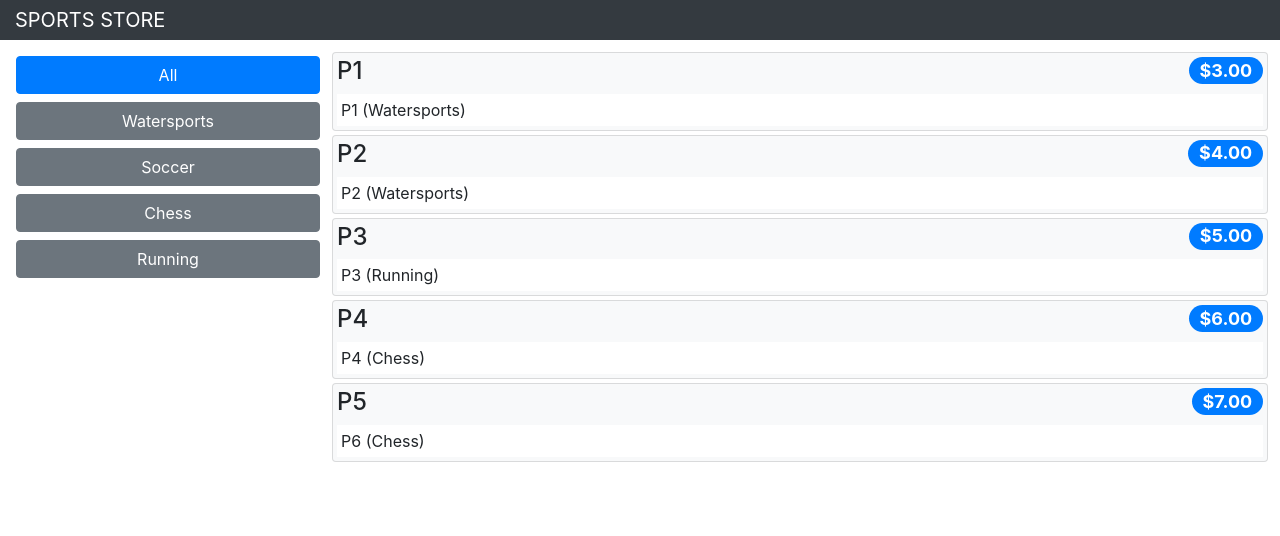
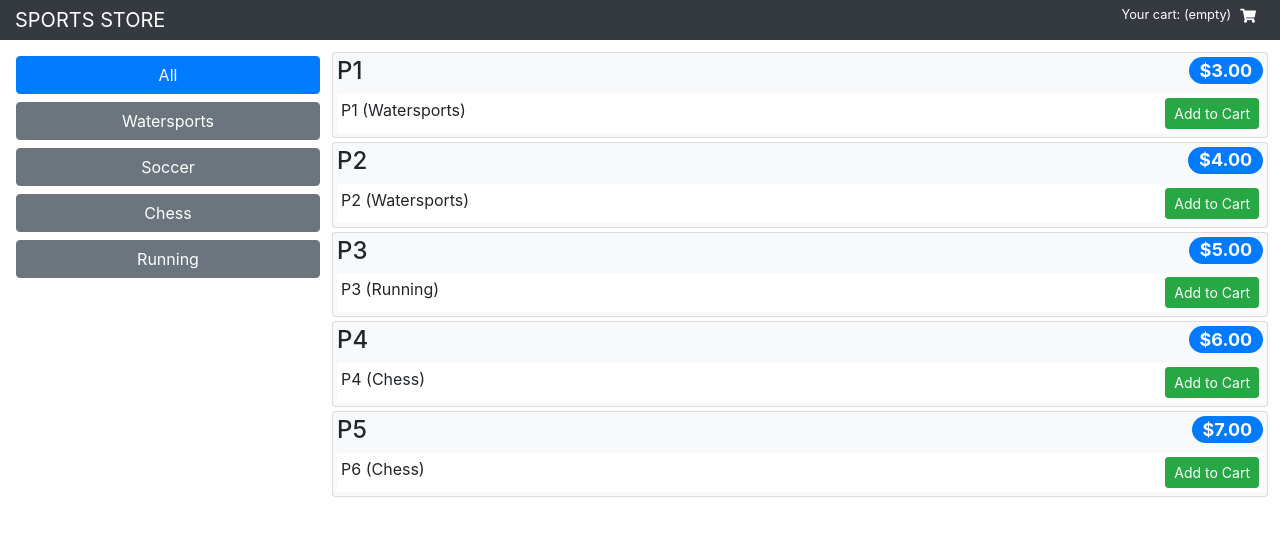
Before and after one commit to ILLYAKO/pro-react, a React (Create React App) app in the folder sportsstore/: page /shop/products in a window 1280 px wide. Shown: the top 536 px of the page. Built offline with nearby package versions, Linux system fonts and the light colour scheme.

Commit message:
added CartActionCreator

```diff
--- /dev/null
+++ b/sportsstore/src/shop/CartSummary.js
@@ -0,0 +1,35 @@
+import React, { Component } from "react";
+import { Link } from "react-router-dom";
+export class CartSummary extends Component {
+    getSummary = () => {
+        if (this.props.castItems > 0) {
+            return (
+                <span>
+                    {this.props.cartItems} item(s), $
+                    {this.props.cartPrice.toFixed(2)}
+                </span>
+            );
+        } else {
+            return <span> Your cart: (empty)</span>;
+        }
+    };
+
+    getLinkClasses = () => {
+        return `btn btn-sm bg-dark text-white
+        ${this.props.cartItems === 0 ? "disabled" : ""}`;
+    };
+
+    render() {
+        return (
+            <div className="float-right">
+                <small>
+                    {this.getSummary()}
+                    <Link className={this.getLinkClasses()} to="/shop/cart">
+                        <i className="fa fa-shopping-cart"></i>
+                    </Link>
+                </small>
+            </div>
+        );
+    }
+}
+//121
--- a/sportsstore/src/shop/ProductList.js
+++ b/sportsstore/src/shop/ProductList.js
@@ -12,9 +12,17 @@ export class ProductList extends Component {
                         ${p.price.toFixed(2)}
                     </span>
                 </h4>
-                <div className="card-text bg-white p-1">{p.description}</div>
+                <div className="card-text bg-white p-1">
+                    {p.description}
+                    <button
+                        className="btn btn-success btn-sm float-right"
+                        onClick={() => this.props.addToCart(p)}
+                    >
+                        Add to Cart
+                    </button>
+                </div>
             </div>
         ));
     }
 }
-//108
+// p. 124
--- a/sportsstore/src/shop/Shop.js
+++ b/sportsstore/src/shop/Shop.js
@@ -1,6 +1,8 @@
 import React, { Component } from "react";
 import { CategoryNavigation } from "./CategoryNavigation";
 import { ProductList } from "./ProductList";
+import { CartSummary } from "./CartSummary";
+
 export class Shop extends Component {
     render() {
         return (
@@ -8,6 +10,7 @@ export class Shop extends Component {
                 <div className="row">
                     <div className="col bg-dark text-white">
                         <div className="navbar-brand">SPORTS STORE</div>
+                        <CartSummary {...this.props} />
                     </div>
                 </div>
                 <div className="row">
--- a/sportsstore/src/shop/ShopConnector.js
+++ b/sportsstore/src/shop/ShopConnector.js
@@ -4,9 +4,21 @@ import { connect } from "react-redux";
 import { loadData } from "../data/ActionCreators";
 import { DataTypes } from "../data/Types";
 import { Shop } from "./Shop";
+import {
+    addToCart,
+    updateCartQuantity,
+    removeFromCart,
+    clearCart,
+} from "../data/CartActionCreators";
 
-const mapStateToProps = (dataStore1) => ({ ...dataStore1 });
-const mapDispatchToProps = { loadData };
+const mapStateToProps = (dataStore) => ({ ...dataStore });
+const mapDispatchToProps = {
+    loadData,
+    addToCart,
+    updateCartQuantity,
+    removeFromCart,
+    clearCart,
+};
 
 const filterProducts = (products = [], category) =>
     !category || category === "All"
```
Also changed, not shown: sportsstore/src/data/CartActionCreators.js (renamed from sportsstore/src/data/CartActionCreator.js).
